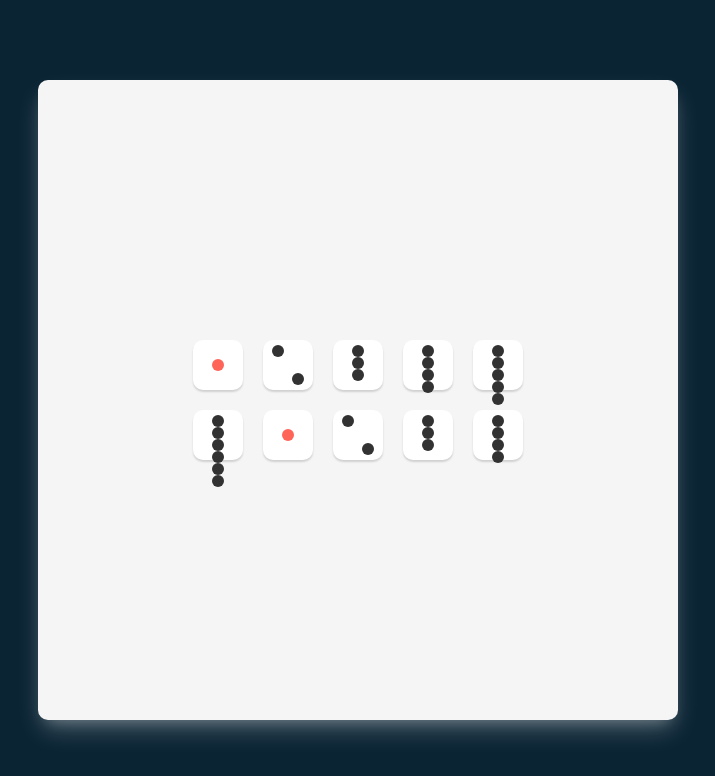
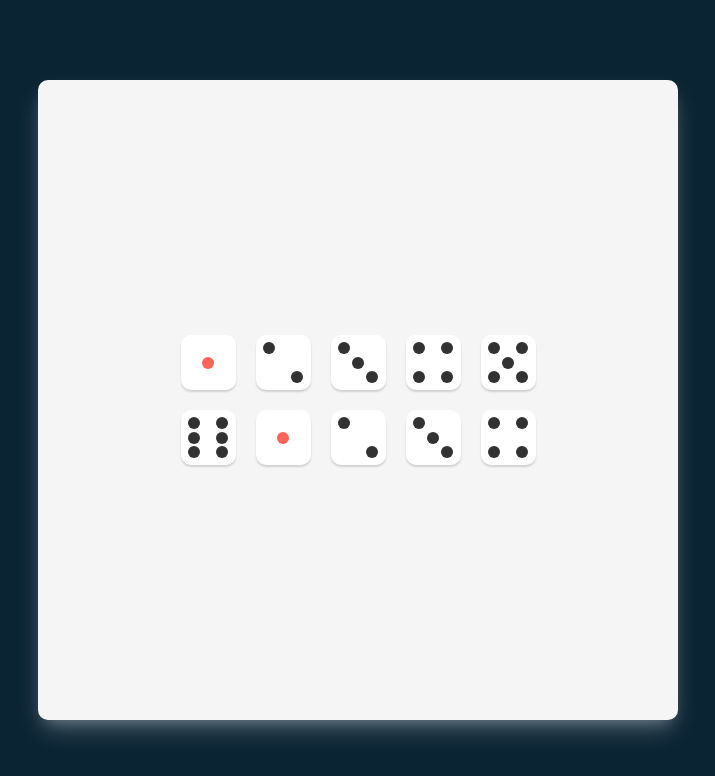
Before and after one commit to hmjatt/Tenzies-ReactJS, a React (Create React App) app in the folder tenzies/: page / in a window 1280 px wide. Shown: the top 776 px of the page, without its empty margins (282-997 px from the left). Built offline with nearby package versions, Linux system fonts and the light colour scheme.

Commit message:
CSS Challenge -> Put *Real Dots* on the *Dice*✅
CSS Challenge -> Put *Real Dots* on the *Dice*. Here is a link to an article that helped me with some of the css in **`Dice`** component [Creating Dice in Flexbox in CSS](https://betterprogramming.pub/creating-dice-in-flexbox-in-css-a02a5d85e516)

```diff
--- a/tenzies/src/styles/App.css
+++ b/tenzies/src/styles/App.css
@@ -28,8 +28,8 @@ main {
 
 /* Dice Component */
 .dice-face {
-	height: 50px;
-	width: 50px;
+	height: 55px;
+	width: 55px;
 	box-shadow: 0px 2px 2px rgba(0, 0, 0, 0.15);
 	border-radius: 10px;
 	display: flex;
@@ -37,7 +37,7 @@ main {
 	/* align-items: center; */
 	cursor: pointer;
 	background-color: white;
-	padding: 10%;
+	padding: 12%;
 
 }
 
@@ -53,20 +53,42 @@ main {
 	background-color: rgb(50, 50, 50);
 }
 
+.dice {
+	width: 2.5em;
+}
+
 .first-face {
 	display: flex;
 	justify-content: center;
 	align-items: center;
 }
 
-.second-face {
+.second-face,
+.third-face,
+.fourth-face,
+.fifth-face,
+.sixth-face {
 	display: flex;
 	justify-content: space-between;
-	width: 2em;
 }
 
-.second-face .dot:nth-of-type(2) {
+.second-face .dot:nth-of-type(2), .third-face .dot:nth-of-type(3) {
 	align-self: flex-end;
-	}
+}
+
+.third-face .dot:nth-of-type(1) {
+	align-self: flex-start;
+}
+
+.third-face .dot:nth-of-type(2), .fifth-face .column:nth-of-type(2) {
+	align-self: center;
+}
+
+.fourth-face .column, .fifth-face .column {
+	display: flex;
+	flex-direction: column;
+	justify-content: space-between;
+}
+
 
 /* Dice Component */
```
Also changed, not shown: 1 other file (tests, documents, lock files or other folders).
